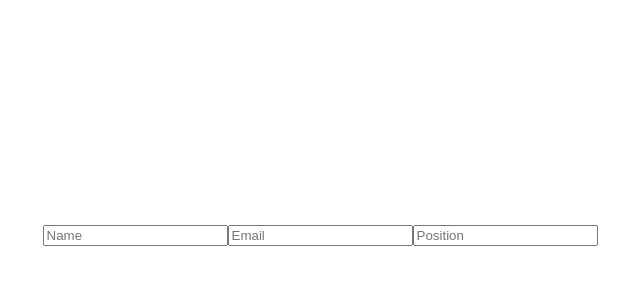
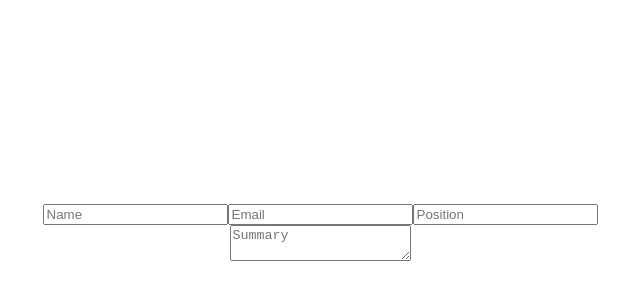
Before and after one commit to NikolozKereselidze/CV-Application, a React (Vite) app: page / in a window 1280 px wide. Shown: the part 166-466 px from the top of the page, without its empty margins (320-960 px from the left). Built offline with nearby package versions, Linux system fonts and the light colour scheme.

Commit message:
feat: create Summary component

```diff
--- a/src/components/App.jsx
+++ b/src/components/App.jsx
@@ -2,6 +2,7 @@ import { useState } from "react";
 
 import "../styles/App.css";
 import BasicInfo from "./BasicInfo";
+import Summary from "./Summary";
 
 function App() {
   const [formData, setFormData] = useState({
@@ -19,7 +20,12 @@ function App() {
     }));
   };
 
-  return <BasicInfo handleChange={handleChange} formData={formData} />;
+  return (
+    <>
+      <BasicInfo handleChange={handleChange} formData={formData} />
+      <Summary handleChange={handleChange} formData={formData} />
+    </>
+  );
 }
 
 export default App;
--- /dev/null
+++ b/src/components/Summary.jsx
@@ -0,0 +1,18 @@
+/* eslint-disable react/prop-types */
+
+function Summary({ formData, handleChange }) {
+  return (
+    <div className="sumamry">
+      <form>
+        <textarea
+          name="summary"
+          placeholder="Summary"
+          value={formData.summary}
+          onChange={handleChange}
+        />
+      </form>
+    </div>
+  );
+}
+
+export default Summary;
```
